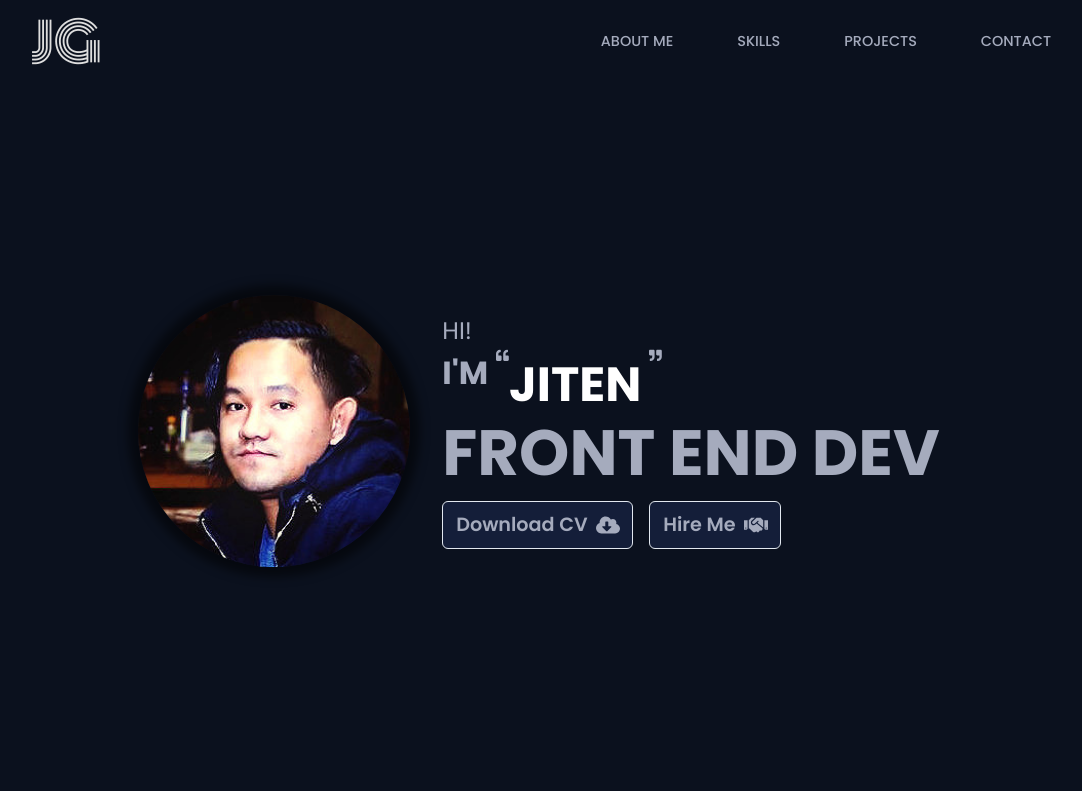
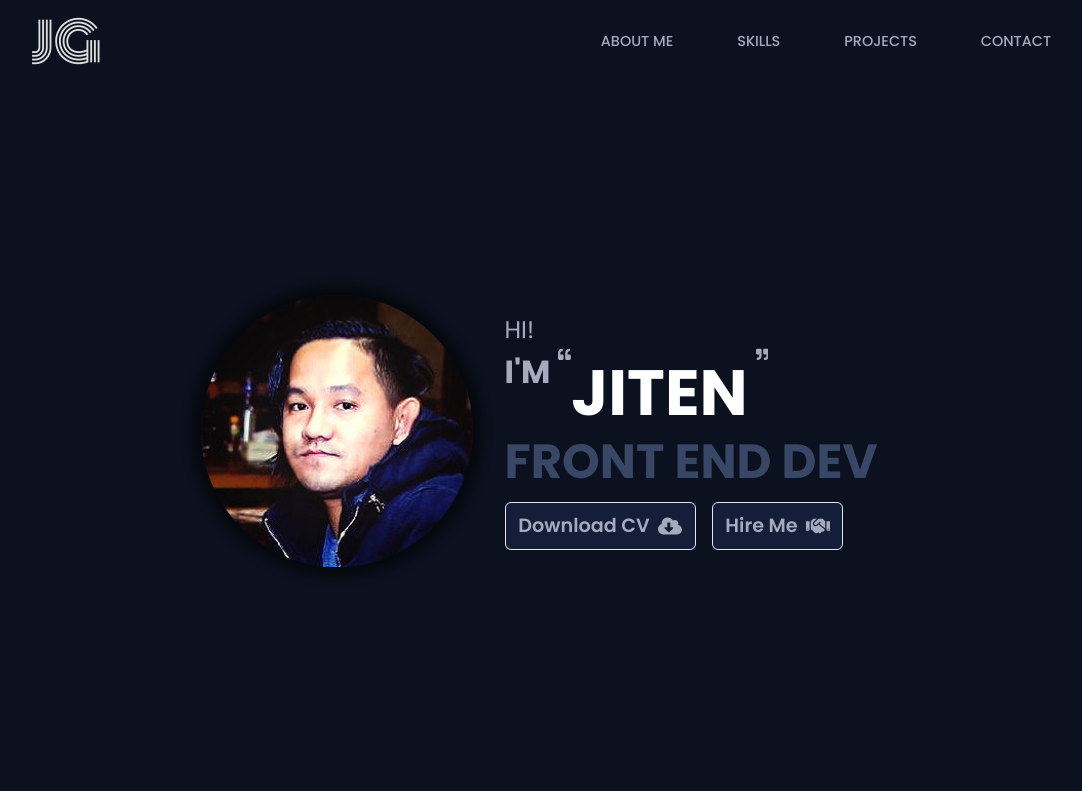
Before and after one commit to zeetaengrg/portfolio, a Next.js app: page / in a window 1280 px wide. Shown: the top 791 px of the page, without its empty margins (101-1183 px from the left). Built offline with nearby package versions, Linux system fonts and the light colour scheme.

Commit message:
refactor(fontSize): font-size of Jiten and Front End Dev interchanged

```diff
--- a/components/Intro.jsx
+++ b/components/Intro.jsx
@@ -17,7 +17,7 @@ const Intro = () => {
     };
 
     return (
-        <>
+        <Box>
             <Flex
                 justifyContent="center"
                 alignItems="center"
@@ -60,8 +60,9 @@ const Intro = () => {
                                 />
                                 <Text
                                     color="#fff"
-                                    fontSize={{ base: "2.5rem", md: "3rem" }}
-                                    fontWeight="bold"
+                                    fontSize={{ base: "3rem", md: "4rem" }}
+                                    fontWeight="extrabold"
+                                    lineHeight="1.4"
                                 >
                                     Jiten
                                 </Text>
@@ -76,9 +77,10 @@ const Intro = () => {
                         <Box>
                             <Text
                                 casing="uppercase"
-                                fontSize={{ base: "3rem", md: "4rem" }}
-                                fontWeight="extrabold"
+                                fontSize={{ base: "2.5rem", md: "3rem" }}
+                                fontWeight="bold"
                                 lineHeight="1"
+                                color="#384765"
                             >
                                 Front End Dev
                             </Text>
@@ -133,7 +135,7 @@ const Intro = () => {
                     </Flex>
                 </Box>
             </Flex>
-        </>
+        </Box>
     );
 };
 
```
